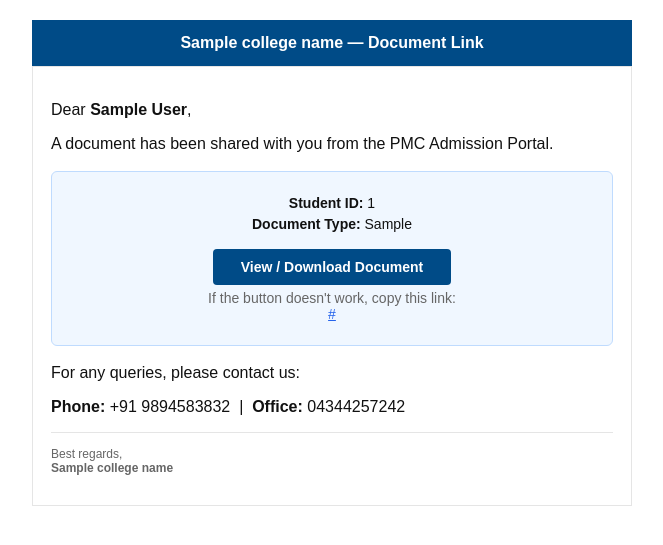
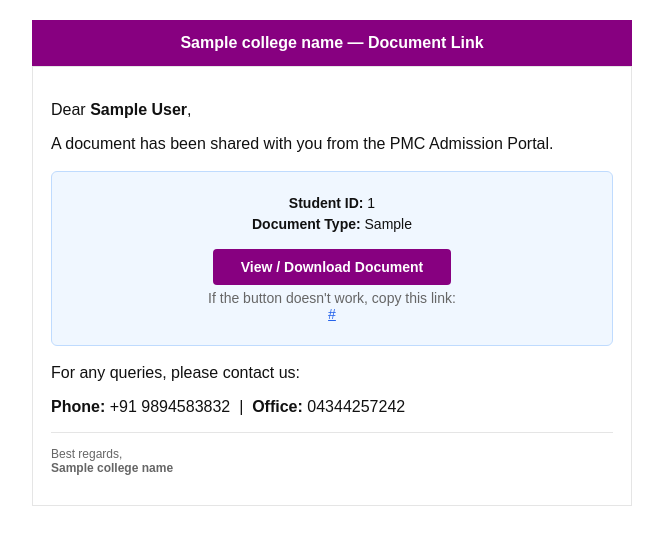
Before and after one commit to pmcadmissions2026-ux/pmcadmissions, a Flask app: template templates/emails/document_share.html in a window 1280 px wide. Shown: the top 545 px of the page, without its empty margins (308-971 px from the left). Run offline with Flask 3, Linux system fonts and the light colour scheme; the template is opened without the code that fills it: most values are stand-ins (such as "Sample title", 1, 10 or a date in 2020).

Commit message:
few changes

```diff
--- a/templates/admin/admin_dashboard.html
+++ b/templates/admin/admin_dashboard.html
@@ -25,7 +25,6 @@
       <div class="flex w-full flex-1 items-stretch rounded-lg h-full bg-[#f0f2f4] dark:bg-[#2d3748]"><div class="text-[#617589] flex items-center justify-center pl-4"><span class="material-symbols-outlined">search</span></div><input class="form-input flex w-full min-w-0 flex-1 resize-none overflow-hidden rounded-lg text-[#111418] dark:text-white focus:outline-0 focus:ring-0 border-none bg-transparent h-full placeholder:text-[#617589] px-2 text-sm font-normal" placeholder="Search Unique ID or Student Name..."/></div>
     </label>
     <div class="flex gap-2">
-      <a href="#" data-route="profile" class="flex items-center justify-center rounded-lg h-10 w-10 bg-[#f0f2f4] dark:bg-[#2d3748] text-[#111418] dark:text-white hover:bg-slate-200 transition-colors"><span class="material-symbols-outlined">settings</span></a>
       <a href="/auth/logout" class="flex items-center justify-center rounded-lg h-10 w-10 bg-[#f0f2f4] dark:bg-[#2d3748] text-[#111418] dark:text-white hover:bg-slate-200 transition-colors"><span class="material-symbols-outlined">logout</span></a>
     </div>
   </div>
--- a/templates/emails/branch_assignment.html
+++ b/templates/emails/branch_assignment.html
@@ -7,7 +7,7 @@
   <style>
     body { font-family: Arial, sans-serif; color:#111; margin:0; padding:0; }
     .container { max-width:600px; margin:0 auto; padding:20px; }
-    .header { background:#004b87; color:#fff; padding:14px 18px; text-align:center; }
+    .header { background:#870080; color:#fff; padding:14px 18px; text-align:center; }
     .header h2 { margin:0; font-size:16px; }
     .content { background:#fff; padding:18px; border:1px solid #e5e5e5; }
     .highlight { background:#e8f0fe; border-left:4px solid #870080; padding:12px 16px; border-radius:4px; margin:14px 0; }
--- a/templates/emails/counselling_notification.html
+++ b/templates/emails/counselling_notification.html
@@ -7,7 +7,7 @@
   <style>
     body { font-family: Arial, sans-serif; color:#111; margin:0; padding:0; }
     .container { max-width:600px; margin:0 auto; padding:20px; }
-    .header { background:#004b87; color:#fff; padding:14px 18px; text-align:center; }
+    .header { background:#870080; color:#fff; padding:14px 18px; text-align:center; }
     .header h2 { margin:0; font-size:16px; }
     .content { background:#fff; padding:18px; border:1px solid #e5e5e5; }
     .highlight { background:#e8f0fe; border-left:4px solid #870080; padding:12px 16px; border-radius:4px; margin:14px 0; }
--- a/templates/emails/document_share.html
+++ b/templates/emails/document_share.html
@@ -7,12 +7,12 @@
   <style>
     body { font-family: Arial, sans-serif; color:#111; margin:0; padding:0; }
     .container { max-width:600px; margin:0 auto; padding:20px; }
-    .header { background:#004b87; color:#fff; padding:14px 18px; text-align:center; }
+    .header { background:#870080; color:#fff; padding:14px 18px; text-align:center; }
     .header h2 { margin:0; font-size:16px; }
     .content { background:#fff; padding:18px; border:1px solid #e5e5e5; }
     .doc-box { background:#f0f7ff; border:1px solid #bfdbfe; border-radius:6px; padding:18px; text-align:center; margin:18px 0; }
     .doc-box p { margin:5px 0; font-size:14px; }
-    .btn { background:#004b87; color:#fff !important; padding:10px 28px; border-radius:4px; text-decoration:none; display:inline-block; font-weight:bold; font-size:14px; margin-top:12px; }
+    .btn { background:#870080; color:#fff !important; padding:10px 28px; border-radius:4px; text-decoration:none; display:inline-block; font-weight:bold; font-size:14px; margin-top:12px; }
     .url-fallback { font-size:11px; color:#666; word-break:break-all; margin-top:10px; }
     .footer { font-size:12px; color:#666; padding-top:14px; border-top:1px solid #e5e5e5; margin-top:16px; }
   </style>
--- a/templates/emails/enquiry.html
+++ b/templates/emails/enquiry.html
@@ -7,7 +7,7 @@
     <style>
       body { font-family: Arial, sans-serif; color:#111; margin:0; padding:0; }
       .container { max-width:600px; margin:0 auto; padding:20px; }
-      .header { background:#004b87; color:#fff; padding:14px 18px; text-align:center; }
+      .header { background:#870080; color:#fff; padding:14px 18px; text-align:center; }
       .header h1 { margin:0; font-size:16px; }
       .content { background:#fff; padding:18px; border:1px solid #e5e5e5; }
       .section-title { background:#f0f5ff; border-left:4px solid #870080; padding:6px 12px; font-weight:bold; font-size:13px; margin:14px 0 8px 0; color:#1e3a5f; }
```
Also changed, not shown: server.js (+20 -2 lines), 1 other file.
